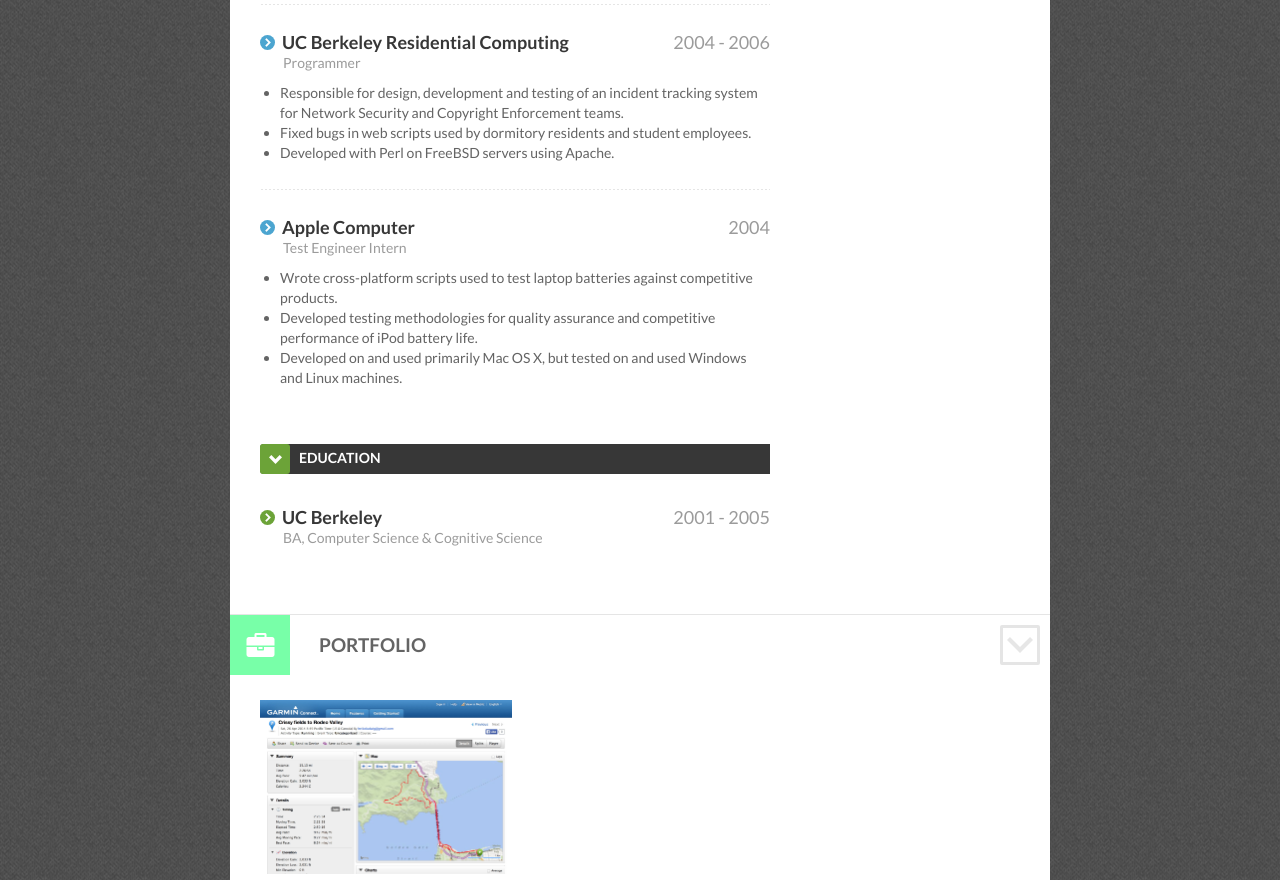
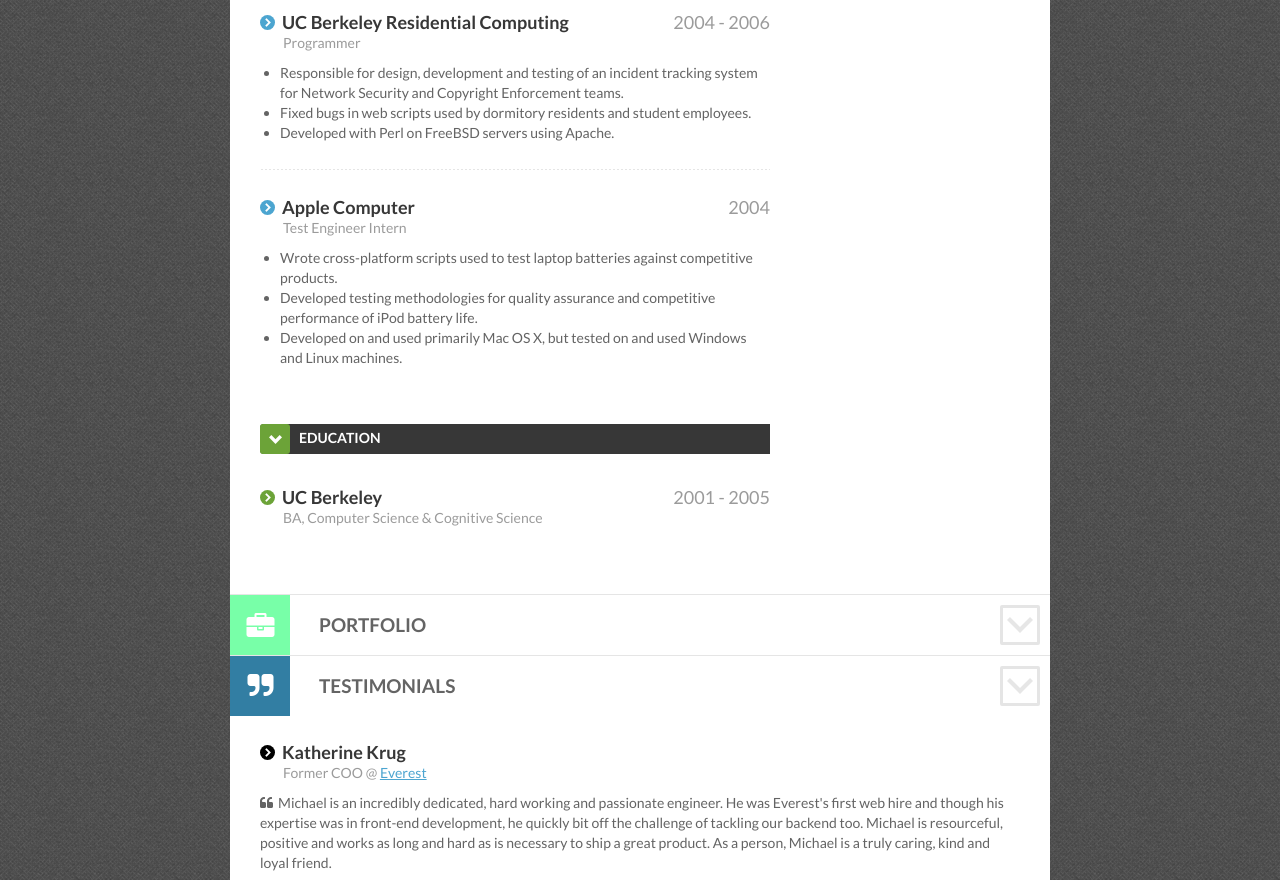
Before and after one commit to michaelbina/michaelbina, a plain HTML site: page index.html in a window 1280 px wide. Shown: the part 1920-2800 px from the top of the page. Drawn offline with Linux system fonts and the light colour scheme; some packages are replaced by stand-ins of ours.

Commit message:
Update index.html

```diff
--- a/index.html
+++ b/index.html
@@ -70,7 +70,7 @@
 <!--             <div class="proile_body">I am a social entrepreneuer and experienced full stack developer, working to build community based tools to bring people together and affect positive change in the world.</div>
  -->
 <!--             <div class="proile_body">I am an experienced full stack developer, well versed in a number of back-end and front-end technologies.  I have experience with, and an understanding of, all levels of development, from requirements, to design, to development, to testing, to deployment. I bring a positive attitude to all projects and consider myself very easy to work with.</div>           -->
-            <div class="proile_body">Experienced full-stack developer and project manager with a passion for building mission-driven tools to create positive change. <br/>Skilled in HTML, CSS, JavaScript, React, Ruby on Rails, and more.</div>
+            <div class="proile_body">Experienced full-stack developer and project manager with a passion for building mission-driven tools to create positive change.</div>
 
 
 	  </div>
@@ -289,11 +289,11 @@
 
           <!-- PORTFOLIO -->
 
-          <section class="section portfolio_section odd open" id="portfolio">
+          <section class="section portfolio_section odd" id="portfolio">
             <div class="section_header portfolio_section_header">
               <h2 class="section_title portfolio_section_title"><a href="#"><span class="icon icon-briefcase"></span><span class="section_name">Portfolio</span></a><span class="section_icon"></span></h2>
             </div>
-            <div class="section_body portfolio_section_body" style="display:block;">
+            <div class="section_body portfolio_section_body">
               <div class="portfolio_wrapper">
               <!--
                 <ul id="portfolio_iso_filters">
```
